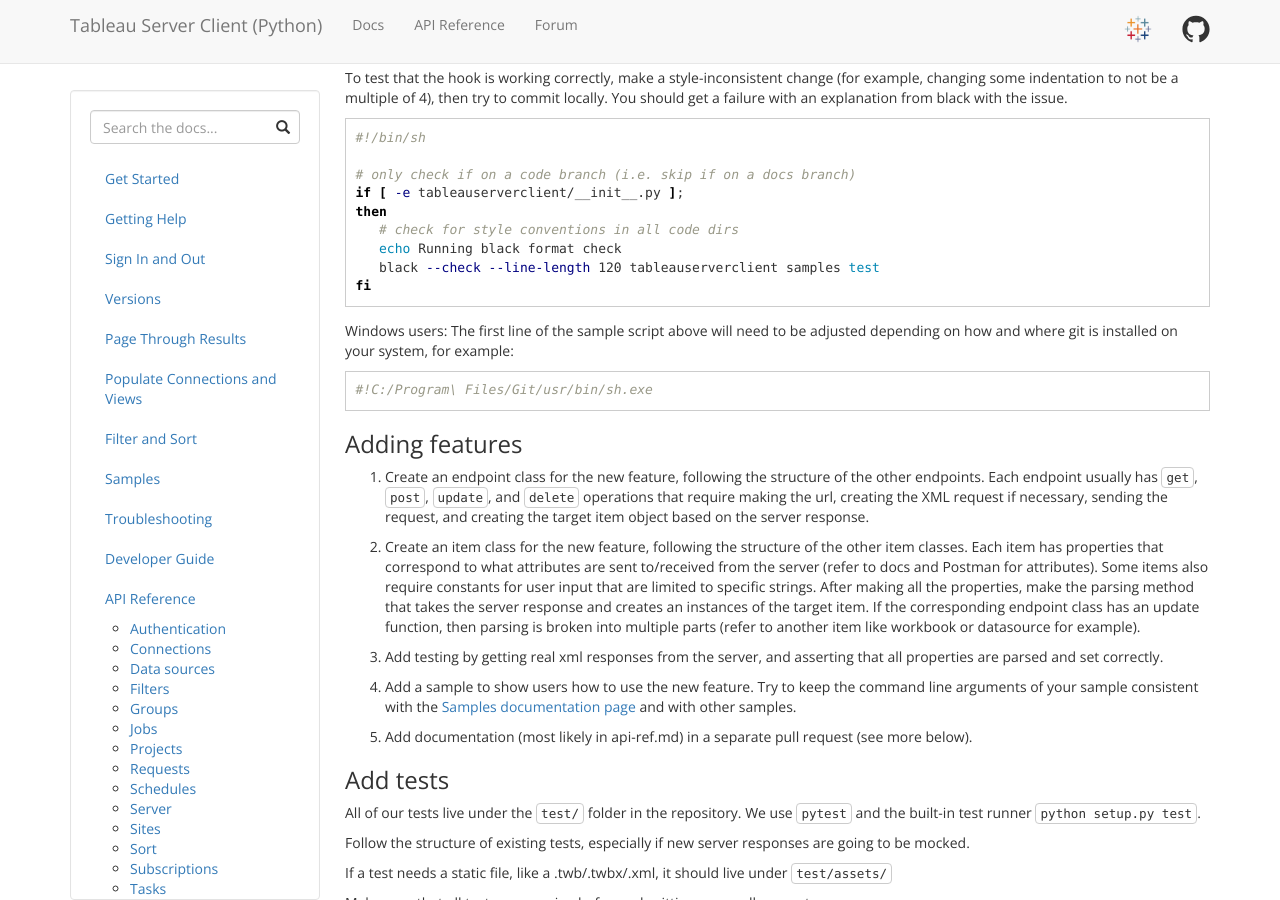
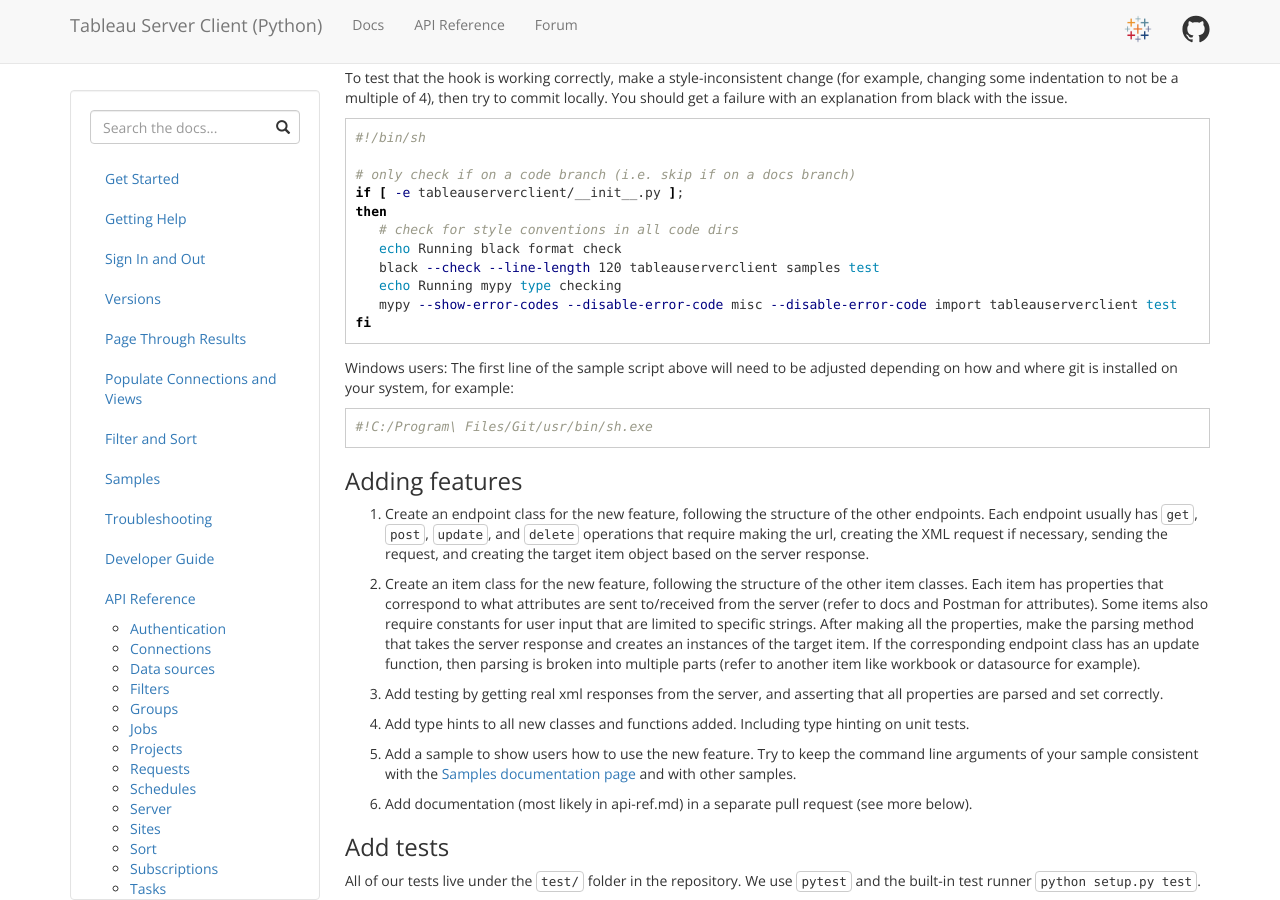
Before and after one commit to tableau/server-client-python, a Jekyll site: the page built from docs/dev-guide.md, in a window 1280 px wide and 900 px high, scrolled down 1413 px. Built offline with Jekyll 4.4.1, drawn with Linux system fonts in a browser that asks for light colours; emoji names are drawn with the system emoji font.

Commit message:
Add typing info to contributing guide

````diff
--- a/docs/dev-guide.md
+++ b/docs/dev-guide.md
@@ -97,6 +97,8 @@
    # check for style conventions in all code dirs
    echo Running black format check
    black --check --line-length 120 tableauserverclient samples test
+   echo Running mypy type checking
+   mypy --show-error-codes --disable-error-code misc --disable-error-code import tableauserverclient test
 fi
 ```
 
@@ -128,11 +130,14 @@
 1. Add testing by getting real xml responses from the server, and asserting that
    all properties are parsed and set correctly.
 
-1. Add a sample to show users how to use the new feature. Try to keep the command
+1. Add type hints to all new classes and functions added. Including type hinting
+   on unit tests.
+
+2. Add a sample to show users how to use the new feature. Try to keep the command
    line arguments of your sample consistent with the [Samples documentation page](samples)
    and with other samples.
 
-1. Add documentation (most likely in api-ref.md) in a separate pull request
+3. Add documentation (most likely in api-ref.md) in a separate pull request
    (see more below).
 
 ### Add tests
````
